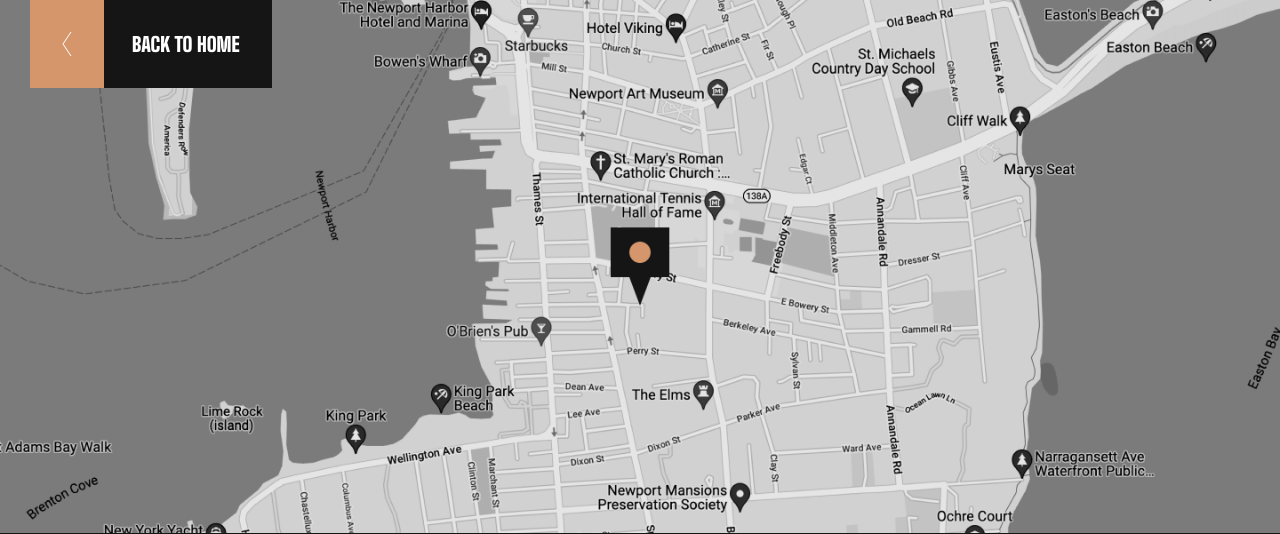
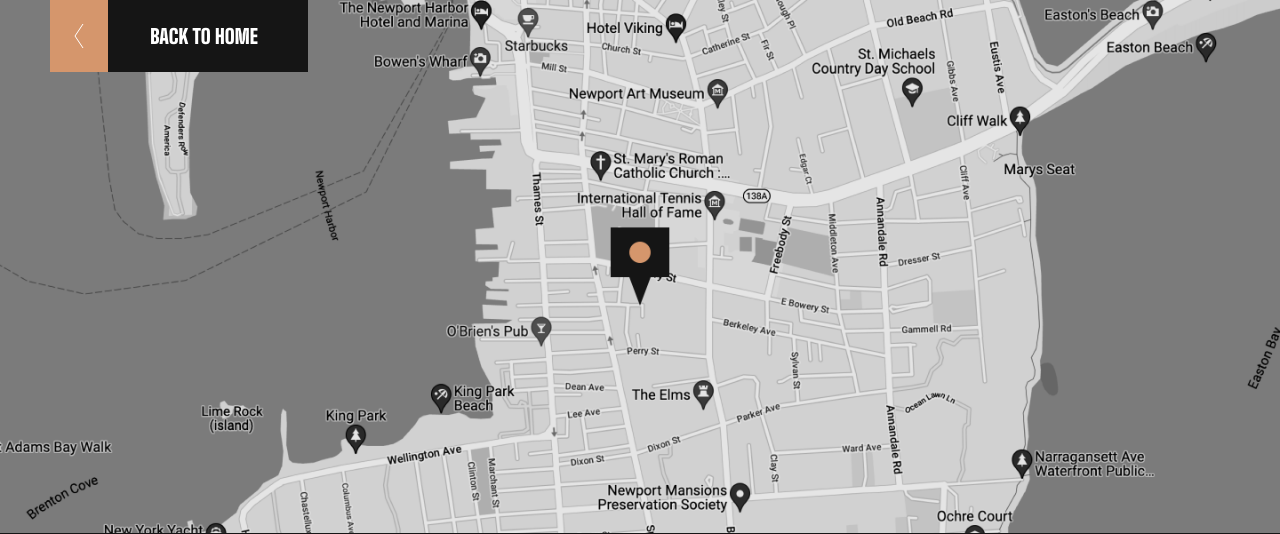
Before and after one commit to JosieEsi/Art-gallery, a plain HTML site: page location.html in a window 1280 px wide. Shown: the top 534 px of the page. Drawn offline with Linux system fonts and the light colour scheme.

Commit message:
updated the media screens for the art gallery website

```diff
--- a/location.html
+++ b/location.html
@@ -25,7 +25,7 @@
   <a href="./index.html">
 
     <button class="idle-button">Back to Home
-    <img class="arrow" src="/assets/icon-arrow-left.svg" alt="">
+     <img class="arrow" src="./assets/icon-arrow-left.svg" alt="">
   </button>
   </a>
 </div>
--- a/styles.css
+++ b/styles.css
@@ -78,6 +78,7 @@
         top: 0px;
         left: 50px;
         border: 0 solid #151515;
+        width: 208px;
     }
 
     .arrow{
@@ -350,15 +351,17 @@
         color: white;
         font-family: 'Big Shoulders Display';
         font-size: 20px;
-        padding: 1rem;
+        padding: 24px;
         border: 0 solid #151515;
         position: absolute;
         top: 0px;
         left: 80px;
+        width: 208px;
     }
+
     .arrow{
         background-color: #D5966C;
-        padding: 1rem;
+        padding: 24px;
         position: absolute;
         top: 0px;
         left: -40px
@@ -657,7 +660,11 @@
         color: white;
         font-family: 'Big Shoulders Display';
         font-size: 20px;
-        padding: 2rem;
+        padding: 24px;
+        position:absolute;
+        top: 0px;
+        left: 100px;
+        width: 208px;
     }
 
     .idle-button:hover, .idle-button:active{
@@ -673,8 +680,11 @@
 
     .arrow{
         background-color: #D5966C;
-        padding: 2rem;
+        padding: 24px;
         font-size: 20px;
+        position:absolute;
+        top: 0px;
+        left: -50px;
     }
 
     .map{
@@ -723,18 +733,6 @@
 
     .maplocation{
         position: relative;
-    }
-
-    .arrow{
-        position:absolute;
-        top: 0px;
-        left: -70px;
-    }
-
-    .idle-button{
-        position:absolute;
-        top: 0px;
-        left: 100px
     }
 
     .tiniest{
```
Also changed, not shown: index.html (line endings or trailing spaces).
